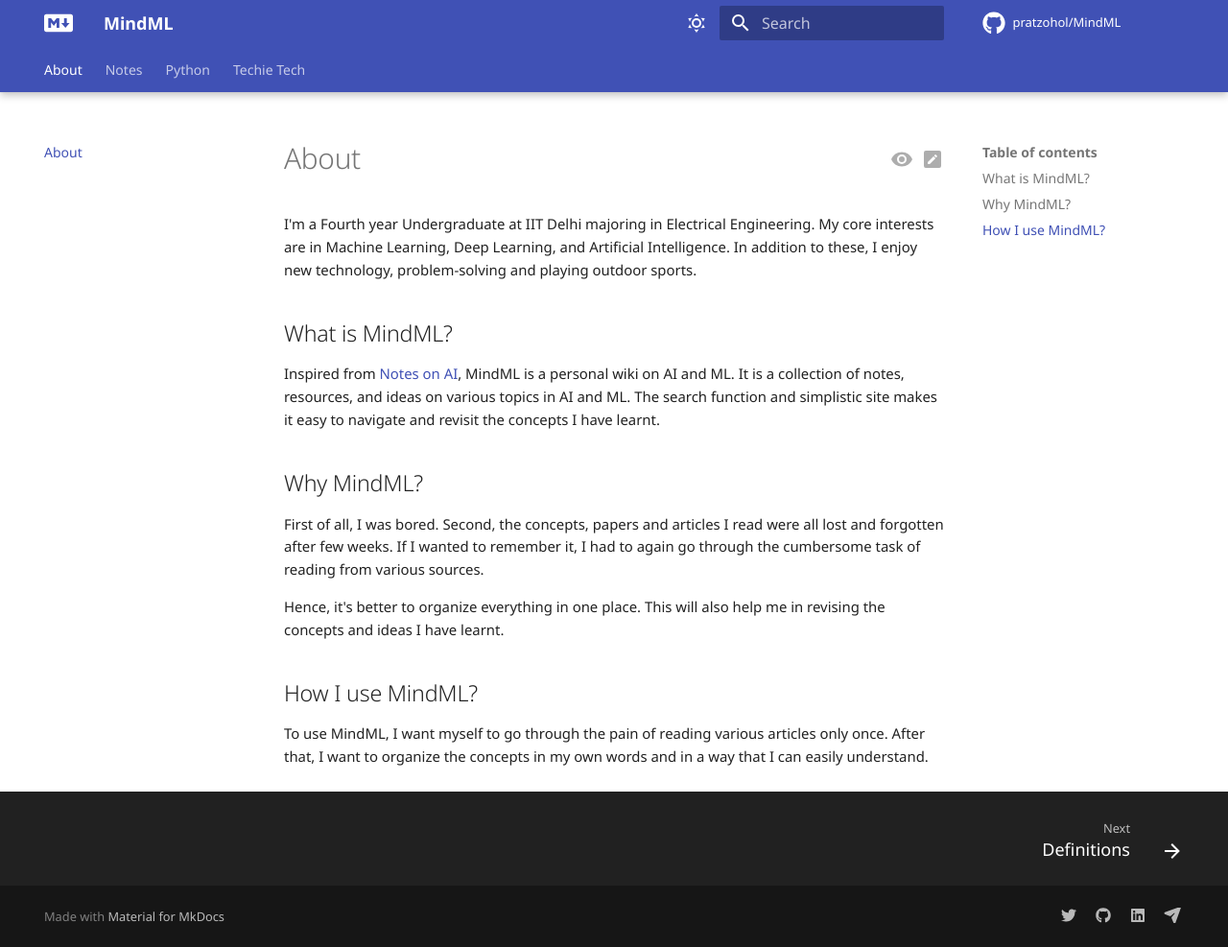
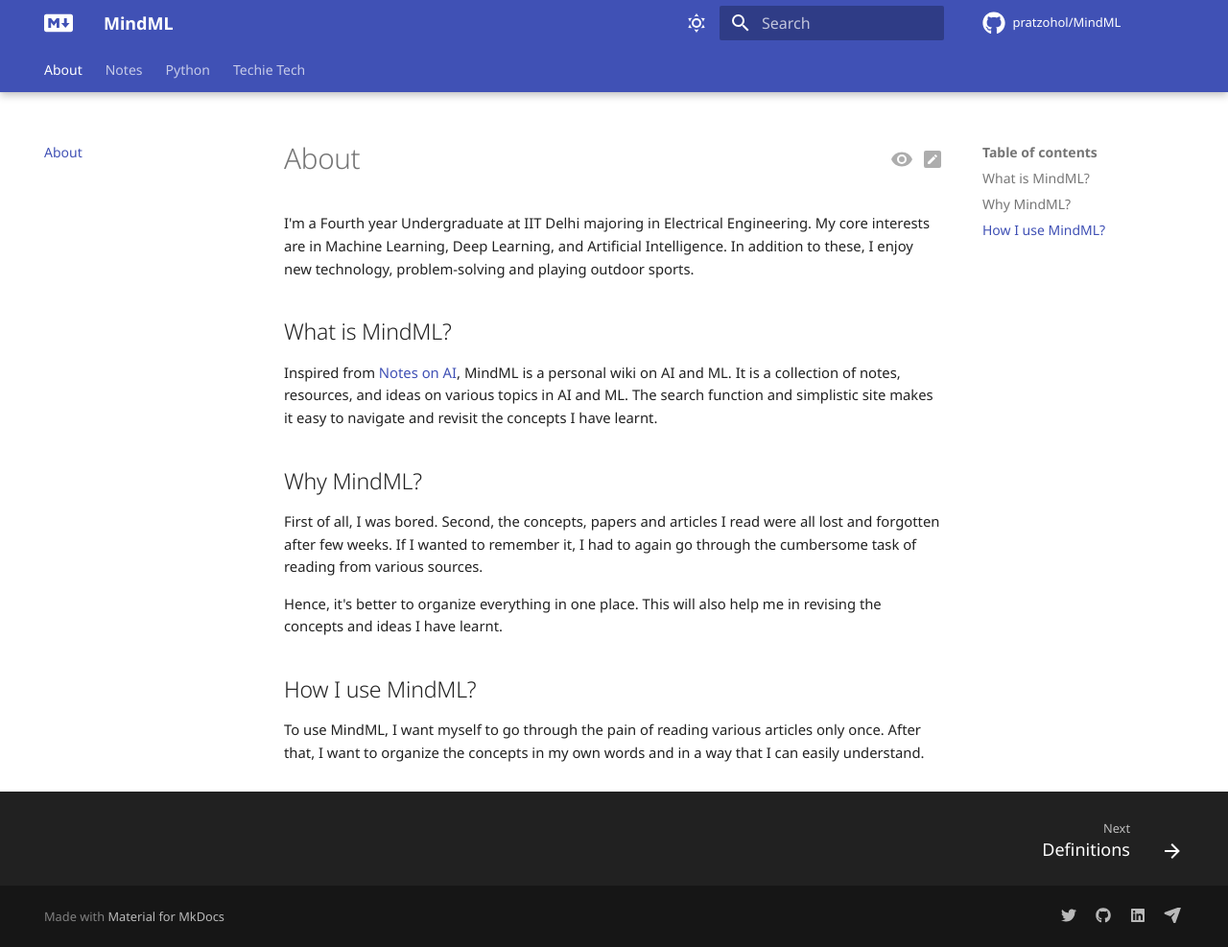
Before and after one commit to pratzohol/MindML, an MkDocs documentation site: the page built from docs/index.md, in a window 1280 px wide and 987 px high. Shown: the whole window at 96% size. Built offline with MkDocs 1.6.1 and Material for MkDocs 9.7.7, drawn with Linux system fonts in a browser that asks for light colours; comment, search, counter and statistics services are not loaded.

Commit message:
reduced font size of .md

```diff
--- a/docs/stylesheets/extra.css
+++ b/docs/stylesheets/extra.css
@@ -1,5 +1,5 @@
 .md-typeset {
-    font-size: 14.9px;
+    font-size: 14.8px;
 }
 
 .md-nav {
```
